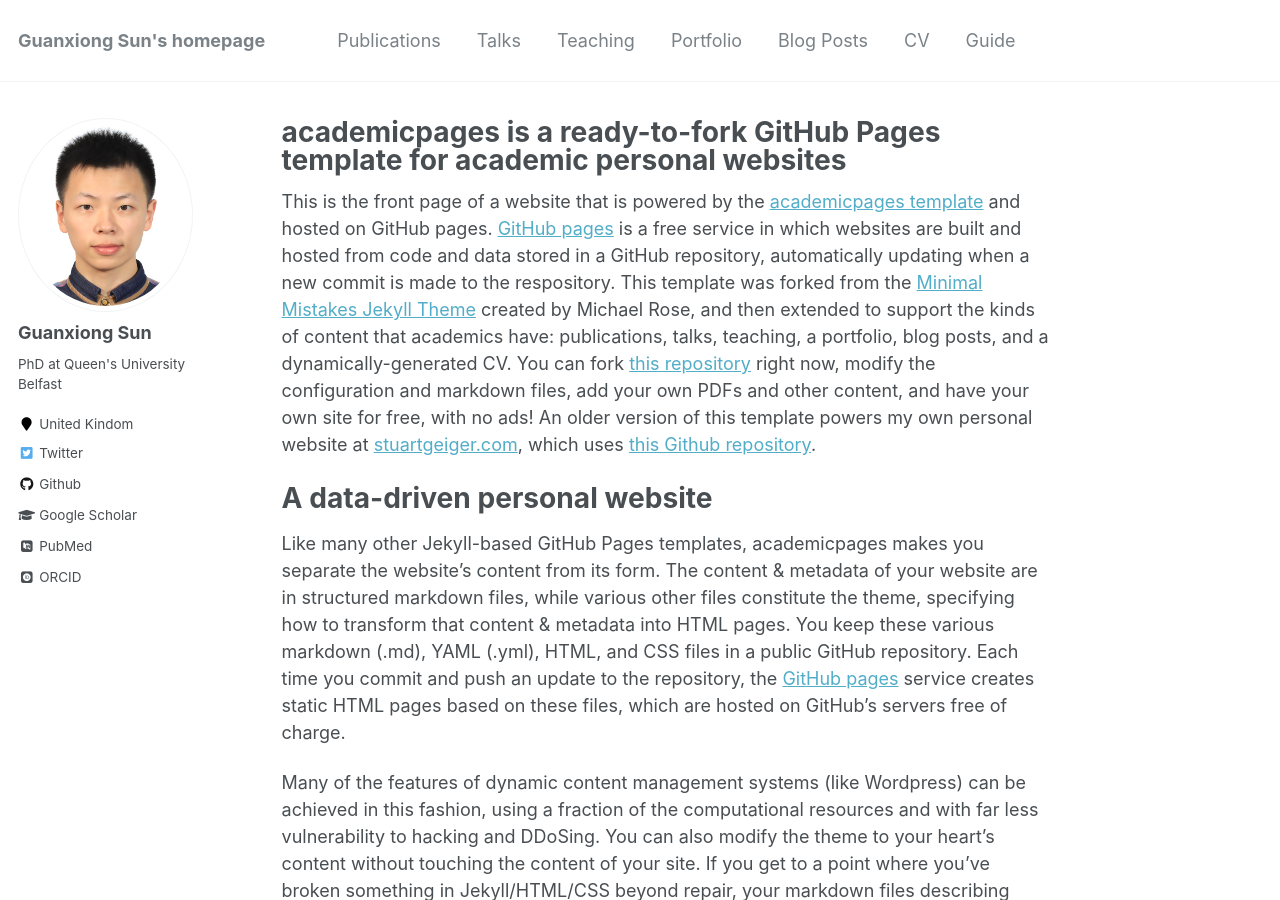
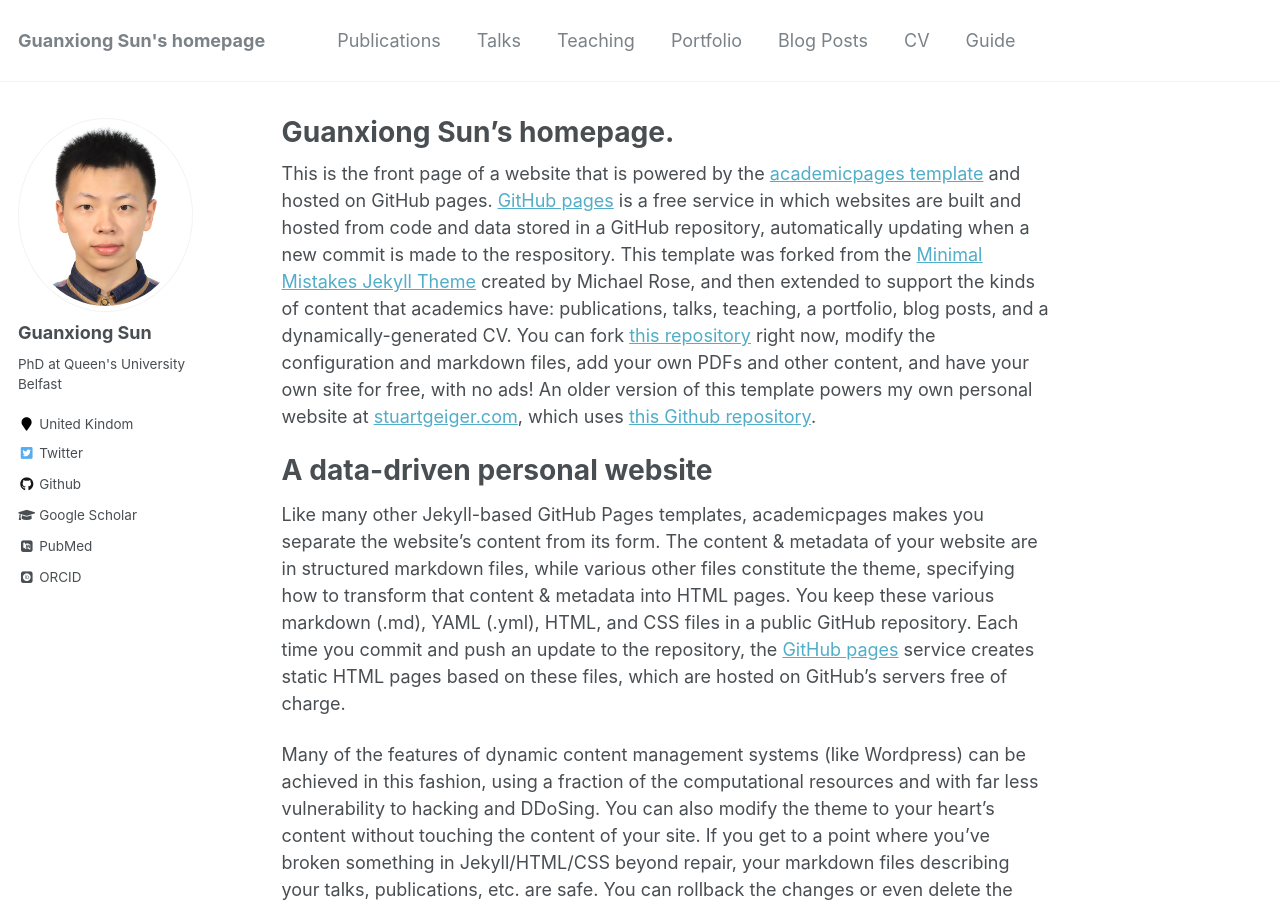
Before and after one commit to guanxiongsun/julie.github.io, a Jekyll site: the page built from _pages/about.md, in a window 1280 px wide and 900 px high. Built offline with Jekyll 4.4.1, drawn with Linux system fonts in a browser that asks for light colours; some web fonts are replaced.

Commit message:
first commit

```diff
--- a/_pages/about.md
+++ b/_pages/about.md
@@ -1,6 +1,6 @@
 ---
 permalink: /
-title: "academicpages is a ready-to-fork GitHub Pages template for academic personal websites"
+title: "Guanxiong Sun's homepage."
 excerpt: "About me"
 author_profile: true
 redirect_from:
```
